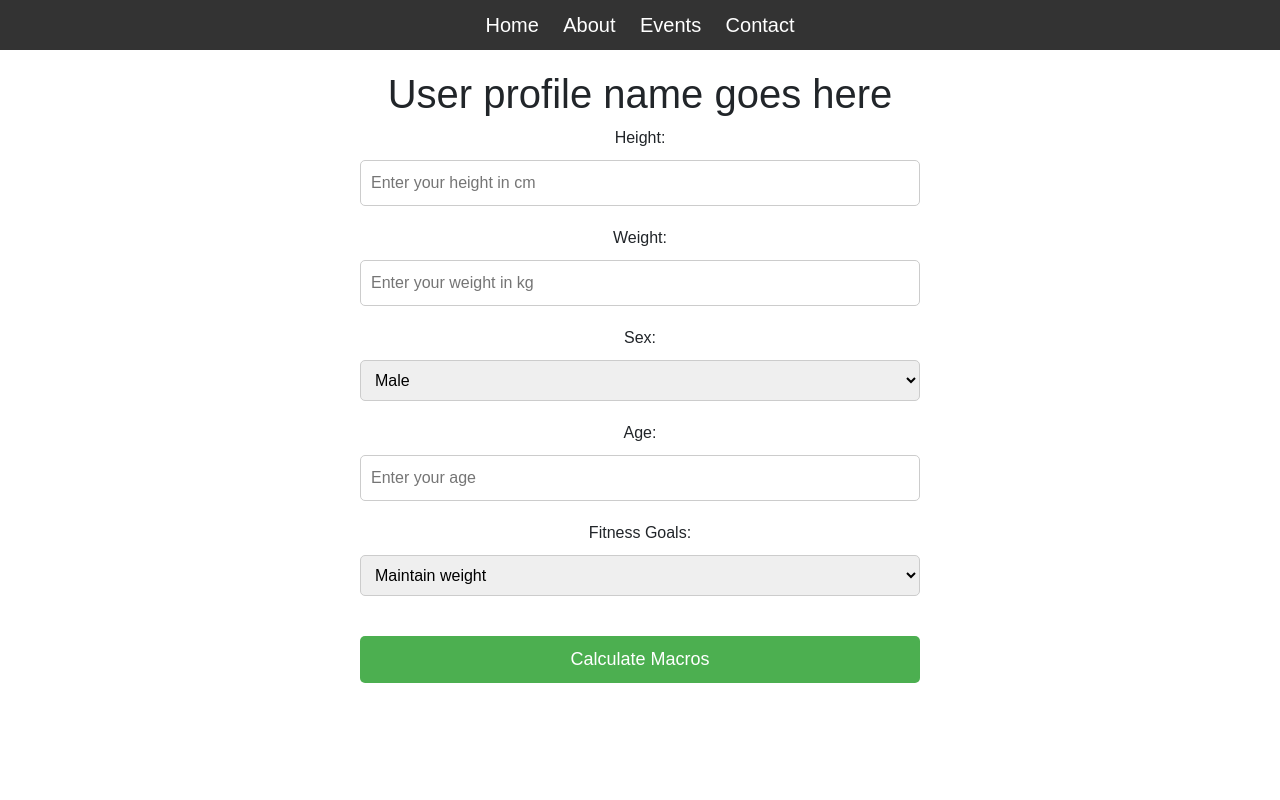
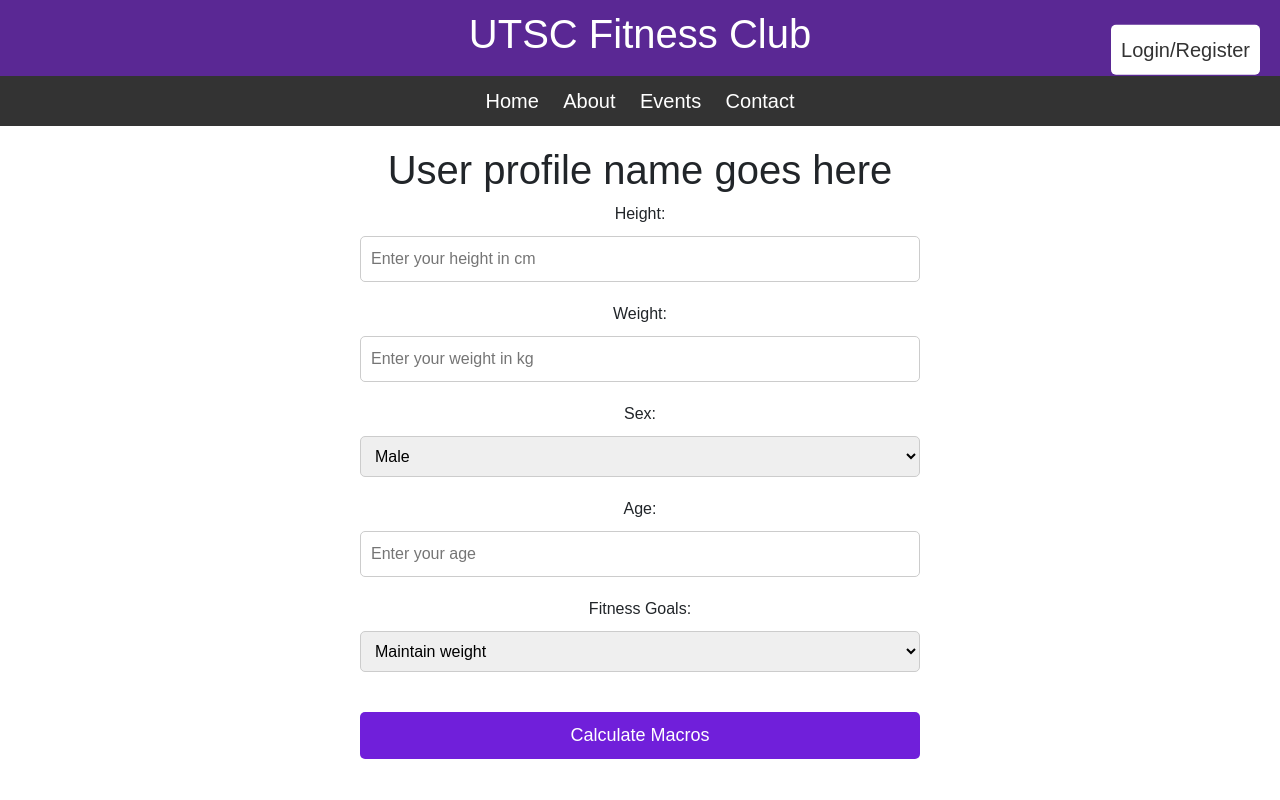
Before and after one commit to kmstr87/B20_Fitness_Signup, a Flask app: a page that uses templates/user_profile.html in a window 1280 px wide. Run offline with Flask 3, Linux system fonts and the light colour scheme; some libraries are stand-ins or nearby versions.

Commit message:
Updated styling for macro calc

```diff
--- a/static/css/user_profile_style.css
+++ b/static/css/user_profile_style.css
@@ -4,6 +4,40 @@ body {
     margin: 0;
     padding: 0;
     font-family: Arial, sans-serif;
+}
+
+header {
+    background-color: #5a2894;
+    color: #fff;
+    padding: 10px;
+    text-align: center;
+    font-size: 20px;
+    position: relative;
+}
+
+.header-buttons a:hover {
+    background-color: #333;
+    color: #fff;
+}
+
+
+.header-buttons {
+    position: absolute;
+    top: 50%;
+    right: 20px;
+    transform: translateY(-50%);
+    bottom:15%;
+}
+
+.header-buttons a {
+    display: inline-block;
+    background-color: #fff;
+    color: #333;
+    padding: 10px;
+    margin-left: 10px;
+    font-size: 20px;
+    text-decoration: none;
+    border-radius: 5px;
 }
 
 nav {
@@ -53,7 +87,7 @@ input[type="number"], select {
 }
 
 button {
-	background-color: #4CAF50;
+	background-color: #701fda;
 	color: white;
 	padding: 10px;
 	border-radius: 5px;
--- a/templates/user_profile.html
+++ b/templates/user_profile.html
@@ -18,6 +18,12 @@
     <link href="../static/css/user_profile_style.css" rel="stylesheet">
 </head>
 <body>
+    <header>
+		<h1>UTSC Fitness Club</h1>
+		<div class="header-buttons">
+			<a href="/login">Login/Register</a>
+		</div>
+	</header>
 		<nav>
 			<a class="active" href="/">Home</a>
 			<a href="/about">About</a>
```
Also changed, not shown: 1 other file. Lines whose indentation alone changed are shown as unchanged.
